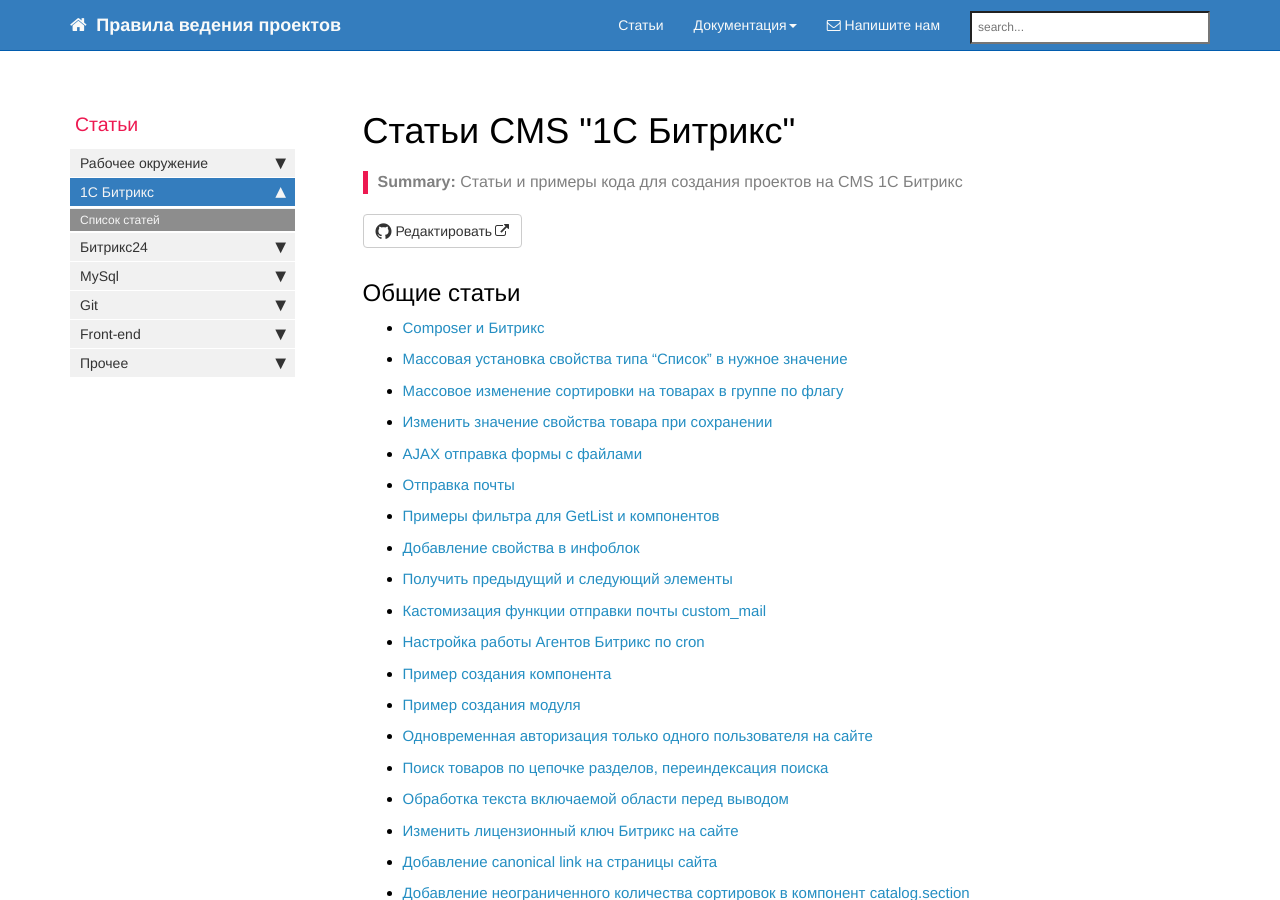
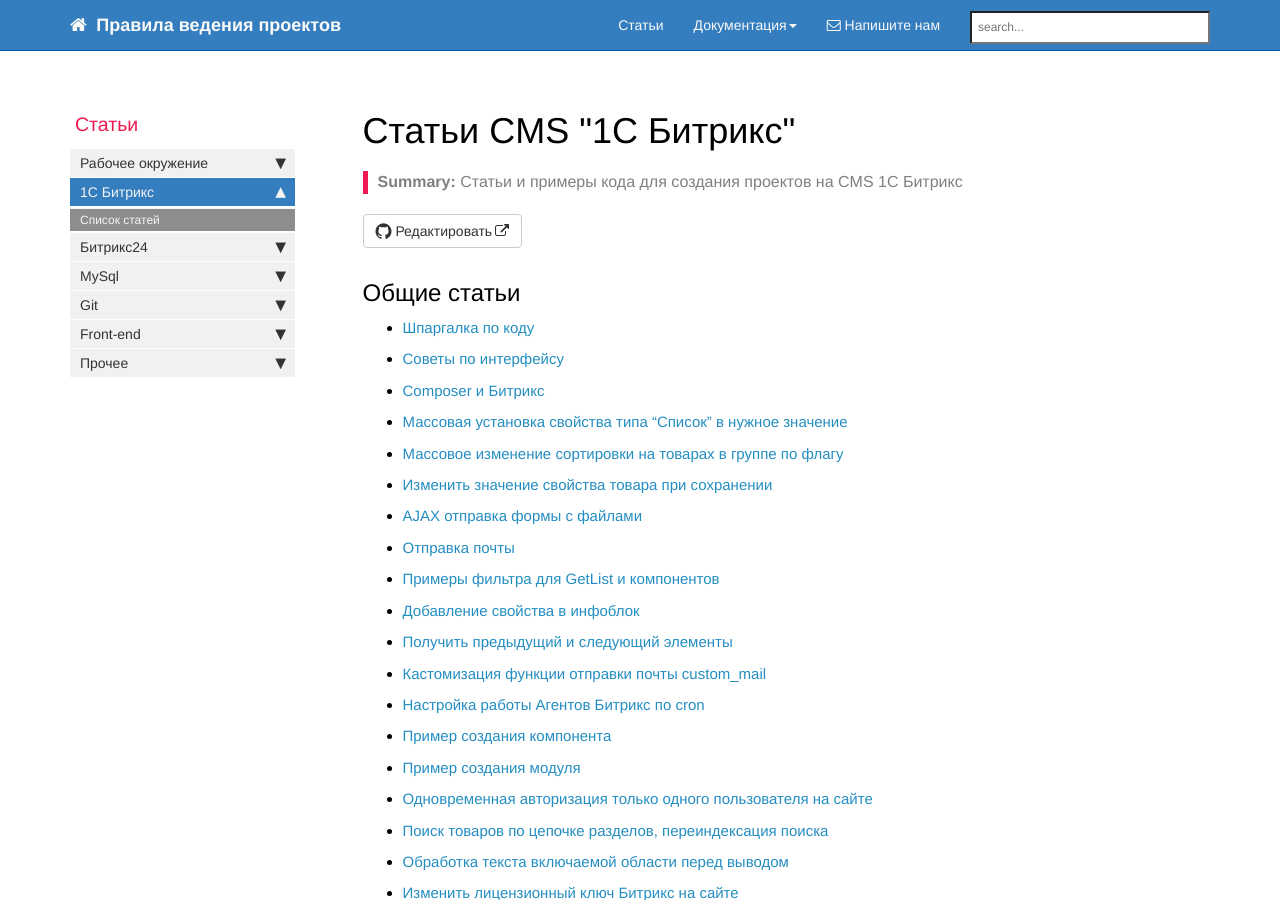
Before and after one commit to gdecider/gdecider.github.io, a Jekyll site: the page built from pages/articles/articles-g-cms-bitrix.md, in a window 1280 px wide and 900 px high. Built offline with Jekyll 4.4.1, drawn with Linux system fonts in a browser that asks for light colours; nearby versions of some CDN libraries; comment, search, counter and statistics services are not loaded.

Commit message:
Update articles-g-cms-bitrix.md

```diff
--- a/pages/articles/articles-g-cms-bitrix.md
+++ b/pages/articles/articles-g-cms-bitrix.md
@@ -9,6 +9,8 @@
 ---
 
 ## Общие статьи
+* [Шпаргалка по коду](/bx_back-shpora.html)
+* [Советы по интерфейсу](/bx_back-bitrix-admin-panel-hints.html)
 * [Composer и Битрикс](/articles-bx-composer-and-bitrix.html)
 * [Массовая установка свойства типа "Список" в нужное значение](/articles_bx_set_prop_type_list.html)
 * [Массовое изменение сортировки на товарах в группе по флагу](/articles_bx-set-sort-on-element-by-group.html)
```
